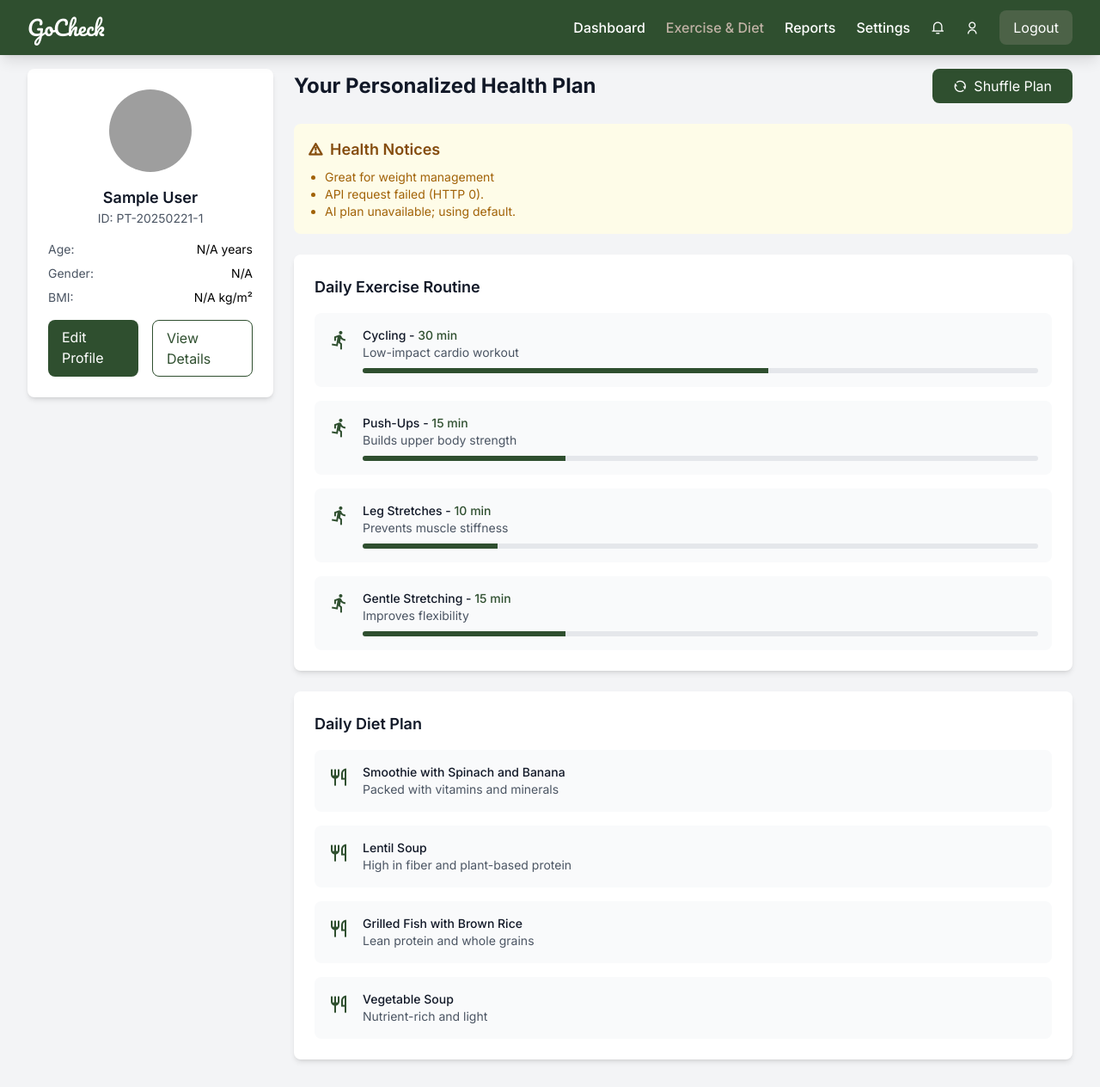
After one commit to zcsofficial/gocheck, a PHP site: page /exercise.php in a window 1280 px wide. The commit adds this page. Shown: the whole page at 86% size. Run offline with PHP 8.4, Linux system fonts and the light colour scheme; the visitor is signed in with stand-in values (Sample User, id 1); data that the repository does not hold is empty; some libraries are stand-ins or nearby versions; grey boxes are pictures that could not be loaded.

Commit message:
Add files via upload

````diff
--- a/dashboard.php
+++ b/dashboard.php
@@ -177,7 +177,7 @@ $conn->close();
                 <div class="hidden md:flex items-center gap-2 sm:gap-4 flex-wrap">
                     <div class="flex items-center space-x-2 sm:space-x-4 flex-wrap">
                         <a href="dashboard.php" class="text-white px-2 sm:px-3 py-1 sm:py-2 text-sm font-medium">Dashboard</a>
-
+                        <a href="exercise.php" class="text-secondary font-medium">Exercise & Diet</a>
                         <a href="reports.php" class="text-secondary hover:text-white px-2 sm:px-3 py-1 sm:py-2 text-sm font-medium">Reports</a>
                         <a href="settings.php" class="text-secondary hover:text-white px-2 sm:px-3 py-1 sm:py-2 text-sm font-medium">Settings</a>
                     </div>
@@ -196,7 +196,7 @@ $conn->close();
         <!-- Mobile Menu -->
         <div id="mobileMenu" class="hidden md:hidden bg-primary text-white px-2 py-2">
             <a href="dashboard.php" class="block px-2 py-1 text-sm font-medium text-white">Dashboard</a>
-
+            <a href="exercise.php" class="block py-2 text-secondary">Exercise & Diet</a>
             <a href="reports.php" class="block px-2 py-1 text-sm font-medium text-secondary hover:text-white">Reports</a>
             <a href="settings.php" class="block px-2 py-1 text-sm font-medium text-secondary hover:text-white">Settings</a>
             <a href="notifications.php" class="block px-2 py-1 text-sm font-medium text-secondary hover:text-white flex items-center">
--- /dev/null
+++ b/exercise.php
@@ -0,0 +1,402 @@
+<?php
+session_start();
+include 'config.php'; // Database connection
+
+// Check if user is logged in
+if (!isset($_SESSION['user_id'])) {
+    header("Location: login.php");
+    exit();
+}
+
+$user_id = $_SESSION['user_id'];
+
+// Enable detailed error logging
+ini_set('log_errors', 1);
+ini_set('error_log', 'php_errors.log');
+error_log("Starting exercise.php for user_id: $user_id");
+
+// Fetch user data
+$query = "SELECT name, email, contact_number FROM users WHERE id = '$user_id'";
+$user_result = mysqli_query($conn, $query);
+$user = mysqli_fetch_assoc($user_result) ?? [];
+
+// Fetch profile data including profile_photo
+$query = "SELECT profile_photo, age, gender, height, height_unit, weight, weight_unit FROM user_profiles WHERE user_id = '$user_id'";
+$profile_result = mysqli_query($conn, $query);
+$profile = mysqli_fetch_assoc($profile_result) ?? [];
+
+// Set profile picture with fallback
+$profile_photo = !empty($profile['profile_photo']) && file_exists($profile['profile_photo'])
+    ? htmlspecialchars($profile['profile_photo'])
+    : 'https://public.readdy.ai/ai/img_res/9b4fe9c3650fdb605f69787c8e9898b5.jpg';
+
+// Fetch vital statistics
+$query = "SELECT systolic_bp, diastolic_bp FROM vital_statistics WHERE user_id = '$user_id'";
+$vital_result = mysqli_query($conn, $query);
+$vital = mysqli_fetch_assoc($vital_result) ?? [];
+
+// Fetch renal test results
+$query = "SELECT urea, creatinine, uric_acid, calcium FROM renal_tests WHERE user_id = '$user_id'";
+$renal_result = mysqli_query($conn, $query);
+$renal = mysqli_fetch_assoc($renal_result) ?? [];
+
+// Calculate BMI for additional context
+$bmi = null;
+if ($profile['height'] && $profile['weight'] && $profile['height_unit'] === 'cm' && $profile['weight_unit'] === 'kg') {
+    $height_m = $profile['height'] / 100;
+    $bmi = round($profile['weight'] / ($height_m * $height_m), 1);
+}
+
+// Prepare health data summary for API
+$health_summary = "User Health Profile:\n";
+$health_summary .= "- Age: " . ($profile['age'] ?? 'N/A') . " years\n";
+$health_summary .= "- Gender: " . ($profile['gender'] ?? 'N/A') . "\n";
+$health_summary .= "- Weight: " . ($profile['weight'] ?? 'N/A') . " " . ($profile['weight_unit'] ?? 'N/A') . "\n";
+$health_summary .= "- Height: " . ($profile['height'] ?? 'N/A') . " " . ($profile['height_unit'] ?? 'N/A') . "\n";
+$health_summary .= "- BMI: " . ($bmi ?? 'N/A') . " kg/m²\n";
+$health_summary .= "- Systolic BP: " . ($vital['systolic_bp'] ?? 'N/A') . " mmHg (normal: <120)\n";
+$health_summary .= "- Diastolic BP: " . ($vital['diastolic_bp'] ?? 'N/A') . " mmHg (normal: <80)\n";
+$health_summary .= "- Urea: " . ($renal['urea'] ?? 'N/A') . " mg/dL (normal: 7-20)\n";
+$health_summary .= "- Creatinine: " . ($renal['creatinine'] ?? 'N/A') . " mg/dL (normal: 0.7-1.3)\n";
+$health_summary .= "- Uric Acid: " . ($renal['uric_acid'] ?? 'N/A') . " mg/dL (normal: 3.5-7.2)\n";
+$health_summary .= "- Calcium: " . ($renal['calcium'] ?? 'N/A') . " mg/dL (normal: 8.5-10.5)\n";
+
+// Hardcoded Plans (5 predefined plans)
+$predefined_plans = [
+    [
+        "exercise_plan" => [
+            ["name" => "Brisk Walking", "duration" => "30 min", "description" => "Boosts cardiovascular health and burns calories"],
+            ["name" => "Bodyweight Squats", "duration" => "15 min", "description" => "Strengthens lower body muscles"],
+            ["name" => "Stretching", "duration" => "10 min", "description" => "Improves flexibility and reduces tension"]
+        ],
+        "diet_plan" => [
+            ["meal" => "Greek Yogurt with Fruit", "description" => "High in protein and antioxidants"],
+            ["meal" => "Grilled Chicken Salad", "description" => "Lean protein with fresh veggies"],
+            ["meal" => "Steamed Broccoli with Quinoa", "description" => "Nutrient-dense and filling"]
+        ],
+        "warnings" => ["General fitness plan suitable for most users"]
+    ],
+    [
+        "exercise_plan" => [
+            ["name" => "Yoga", "duration" => "25 min", "description" => "Enhances flexibility and reduces stress"],
+            ["name" => "Light Jogging", "duration" => "20 min", "description" => "Improves endurance gently"],
+            ["name" => "Core Planks", "duration" => "10 min", "description" => "Strengthens core muscles"]
+        ],
+        "diet_plan" => [
+            ["meal" => "Oatmeal with Nuts", "description" => "Rich in fiber and healthy fats"],
+            ["meal" => "Turkey Wrap with Veggies", "description" => "Balanced protein and carbs"],
+            ["meal" => "Baked Salmon with Asparagus", "description" => "Omega-3s and vitamins"]
+        ],
+        "warnings" => ["Balanced plan for moderate activity levels"]
+    ],
+    [
+        "exercise_plan" => [
+            ["name" => "Cycling", "duration" => "30 min", "description" => "Low-impact cardio workout"],
+            ["name" => "Push-Ups", "duration" => "15 min", "description" => "Builds upper body strength"],
+            ["name" => "Leg Stretches", "duration" => "10 min", "description" => "Prevents muscle stiffness"]
+        ],
+        "diet_plan" => [
+            ["meal" => "Smoothie with Spinach and Banana", "description" => "Packed with vitamins and minerals"],
+            ["meal" => "Lentil Soup", "description" => "High in fiber and plant-based protein"],
+            ["meal" => "Grilled Fish with Brown Rice", "description" => "Lean protein and whole grains"]
+        ],
+        "warnings" => ["Great for weight management"]
+    ],
+    [
+        "exercise_plan" => [
+            ["name" => "Swimming", "duration" => "25 min", "description" => "Full-body workout with low joint stress"],
+            ["name" => "Lunges", "duration" => "15 min", "description" => "Tones legs and improves balance"],
+            ["name" => "Dynamic Stretching", "duration" => "10 min", "description" => "Boosts mobility"]
+        ],
+        "diet_plan" => [
+            ["meal" => "Chia Pudding with Berries", "description" => "High in omega-3s and antioxidants"],
+            ["meal" => "Vegetable Stir-Fry with Tofu", "description" => "Low-calorie and nutrient-rich"],
+            ["meal" => "Roasted Chicken with Sweet Potato", "description" => "Balanced macros for energy"]
+        ],
+        "warnings" => ["Ideal for joint-friendly fitness"]
+    ],
+    [
+        "exercise_plan" => [
+            ["name" => "HIIT Cardio", "duration" => "20 min", "description" => "High-intensity fat-burning workout"],
+            ["name" => "Dumbbell Rows", "duration" => "15 min", "description" => "Strengthens back and arms"],
+            ["name" => "Cool-Down Stretching", "duration" => "10 min", "description" => "Aids recovery"]
+        ],
+        "diet_plan" => [
+            ["meal" => "Protein Shake with Almond Milk", "description" => "Supports muscle recovery"],
+            ["meal" => "Beef and Veggie Bowl", "description" => "High protein and fiber"],
+            ["meal" => "Avocado Toast with Egg", "description" => "Healthy fats and protein"]
+        ],
+        "warnings" => ["Intense plan for active users"]
+    ]
+];
+
+// Shuffle predefined plans
+shuffle($predefined_plans);
+
+// Select one random hardcoded plan
+$selected_plan = $predefined_plans[0];
+$exercise_plan = $selected_plan['exercise_plan'];
+$diet_plan = $selected_plan['diet_plan'];
+$warnings = $selected_plan['warnings'];
+
+// Check for cached API plan (valid for 24 hours)
+$query = "SELECT exercise_plan, diet_plan, generated_at FROM health_plans WHERE user_id = '$user_id' AND generated_at > NOW() - INTERVAL 1 DAY";
+$cache_result = mysqli_query($conn, $query);
+$cache = mysqli_fetch_assoc($cache_result);
+
+$api_exercise_plan = [];
+$api_diet_plan = [];
+$api_warnings = [];
+
+if ($cache && !isset($_POST['refresh'])) {
+    $api_exercise_plan = json_decode($cache['exercise_plan'], true) ?? [];
+    $api_diet_plan = json_decode($cache['diet_plan'], true) ?? [];
+    $api_warnings = ["Cached AI-generated plan"];
+    error_log("Using cached API plan for user_id: $user_id");
+} else {
+    // Hugging Face API setup (as the 6th option)
+    $api_token = "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";
+    $api_url = "https://api-inference.huggingface.co/models/mixtral-8x7b-instruct-v0.1";
+    $prompt = "[INST] Based on the following health data, create a detailed, personalized daily exercise and diet plan tailored to the user's specific conditions (e.g., age, weight, BMI, blood pressure, renal health). Avoid generic responses and use the provided data to make informed recommendations. Return the result in JSON format:\n\n$health_summary\n\nOutput format:\n```json\n{
+  \"exercise_plan\": [
+    {\"name\": \"Walking\", \"duration\": \"30 min\", \"description\": \"Low-impact exercise to improve circulation\"}
+  ],
+  \"diet_plan\": [
+    {\"meal\": \"Oatmeal with Berries\", \"description\": \"High in fiber and antioxidants\"}
+  ],
+  \"warnings\": [\"High BP detected, avoid intense exercise\"]
+}\n```[/INST]";
+
+    $headers = [
+        "Authorization: Bearer $api_token",
+        "Content-Type: application/json"
+    ];
+
+    $data = [
+        "inputs" => $prompt,
+        "parameters" => [
+            "max_new_tokens" => 800,
+            "temperature" => 0.5,
+            "top_p" => 0.9,
+            "do_sample" => true,
+            "return_full_text" => false
+        ]
+    ];
+
+    // Make API request
+    $ch = curl_init();
+    curl_setopt($ch, CURLOPT_URL, $api_url);
+    curl_setopt($ch, CURLOPT_POST, true);
+    curl_setopt($ch, CURLOPT_HTTPHEADER, $headers);
+    curl_setopt($ch, CURLOPT_POSTFIELDS, json_encode($data));
+    curl_setopt($ch, CURLOPT_RETURNTRANSFER, true);
+    $response = curl_exec($ch);
+    $http_code = curl_getinfo($ch, CURLINFO_HTTP_CODE);
+    $curl_error = curl_error($ch);
+    curl_close($ch);
+
+    // Log response
+    error_log("API Response (HTTP $http_code): " . $response);
+    if ($curl_error) error_log("cURL Error: " . $curl_error);
+
+    if ($http_code == 200 && $response) {
+        $api_result = json_decode($response, true);
+        $generated_text = $api_result[0]['generated_text'] ?? '';
+        error_log("Generated Text: " . $generated_text);
+
+        // Extract JSON
+        preg_match('/```json\s*(.*?)\s*```/s', $generated_text, $json_match);
+        if ($json_match && isset($json_match[1])) {
+            $plan_data = json_decode($json_match[1], true);
+            if (json_last_error() === JSON_ERROR_NONE && $plan_data) {
+                $api_exercise_plan = $plan_data['exercise_plan'] ?? [];
+                $api_diet_plan = $plan_data['diet_plan'] ?? [];
+                $api_warnings = $plan_data['warnings'] ?? [];
+
+                // Validate and sanitize
+                $api_exercise_plan = array_filter($api_exercise_plan, fn($e) => !empty($e['name']) && !empty($e['duration']) && !empty($e['description']));
+                $api_diet_plan = array_filter($api_diet_plan, fn($d) => !empty($d['meal']) && !empty($d['description']));
+
+                // Cache the API plan
+                $exercise_json = mysqli_real_escape_string($conn, json_encode($api_exercise_plan));
+                $diet_json = mysqli_real_escape_string($conn, json_encode($api_diet_plan));
+                $query = "INSERT INTO health_plans (user_id, exercise_plan, diet_plan) VALUES ('$user_id', '$exercise_json', '$diet_json')
+                          ON DUPLICATE KEY UPDATE exercise_plan = '$exercise_json', diet_plan = '$diet_json', generated_at = NOW()";
+                mysqli_query($conn, $query) or error_log("DB Error: " . mysqli_error($conn));
+            } else {
+                error_log("JSON Parse Error: " . json_last_error_msg());
+                $api_warnings[] = "Invalid API plan format.";
+            }
+        } else {
+            error_log("No valid JSON in response: " . $generated_text);
+            $api_warnings[] = "API response parsing failed.";
+        }
+    } else {
+        $api_warnings[] = "API request failed (HTTP $http_code).";
+    }
+
+    // Use fallback if API fails
+    if (empty($api_exercise_plan) || empty($api_diet_plan)) {
+        $api_exercise_plan = [["name" => "Gentle Stretching", "duration" => "15 min", "description" => "Improves flexibility"]];
+        $api_diet_plan = [["meal" => "Vegetable Soup", "description" => "Nutrient-rich and light"]];
+        $api_warnings[] = "AI plan unavailable; using default.";
+    }
+}
+
+// Combine hardcoded and API plans
+$all_exercise_plans = array_merge($exercise_plan, $api_exercise_plan);
+$all_diet_plans = array_merge($diet_plan, $api_diet_plan);
+$all_warnings = array_merge($warnings, $api_warnings);
+
+// Close connection
+mysqli_close($conn);
+?>
+
+<!DOCTYPE html>
+<html lang="en">
+<head>
+    <meta charset="UTF-8">
+    <meta name="viewport" content="width=device-width, initial-scale=1.0">
+    <title>GoCheck Exercise & Diet Plan</title>
+    <script src="https://cdn.tailwindcss.com"></script>
+    <link href="https://fonts.googleapis.com/css2?family=Pacifico&family=Inter:wght@400;500;600;700&display=swap" rel="stylesheet">
+    <link href="https://cdn.jsdelivr.net/npm/remixicon@4.5.0/fonts/remixicon.css" rel="stylesheet">
+    <link rel="stylesheet" href="https://cdnjs.cloudflare.com/ajax/libs/animate.css/4.1.1/animate.min.css">
+    <style>
+        body { font-family: 'Inter', sans-serif; }
+        .card { transition: all 0.3s ease; }
+        .card:hover { transform: translateY(-5px); box-shadow: 0 12px 24px rgba(0, 0, 0, 0.15); }
+        .progress-bar { height: 6px; background: #e5e7eb; border-radius: 3px; overflow: hidden; }
+        .progress-fill { height: 100%; background: #2F4F2F; transition: width 0.5s ease; }
+        .profile-img { object-fit: cover; width: 100%; height: 100%; }
+        @media (max-width: 640px) { .grid-cols-12 { grid-template-columns: 1fr; } .col-span-3, .col-span-9 { grid-column: span 12; } }
+        @media (min-width: 641px) and (max-width: 1024px) { .grid-cols-12 { grid-template-columns: repeat(6, 1fr); } .col-span-3, .col-span-9 { grid-column: span 6; } }
+    </style>
+    <script>
+        tailwind.config = {
+            theme: { extend: { colors: { primary: '#2F4F2F', secondary: '#BFB1A4' }, borderRadius: { 'button': '8px' } } }
+        }
+    </script>
+</head>
+<body class="bg-gray-100 min-h-screen">
+    <nav class="bg-primary fixed w-full top-0 z-50 shadow-lg">
+        <div class="max-w-7xl mx-auto px-4 sm:px-6 lg:px-8">
+            <div class="flex justify-between h-16 items-center">
+                <span class="text-white text-2xl font-['Pacifico']">GoCheck</span>
+                <div class="flex items-center gap-4 md:hidden">
+                    <button id="menuButton" class="text-white focus:outline-none"><i class="ri-menu-line ri-2x"></i></button>
+                </div>
+                <div class="hidden md:flex items-center gap-6">
+                    <a href="dashboard.php" class="text-white hover:text-secondary font-medium">Dashboard</a>
+                    <a href="exercise.php" class="text-secondary font-medium">Exercise & Diet</a>
+                    <a href="reports.php" class="text-white hover:text-secondary font-medium">Reports</a>
+                    <a href="settings.php" class="text-white hover:text-secondary font-medium">Settings</a>
+                    <a href="notifications.php" class="text-white hover:text-secondary"><i class="ri-notification-3-line"></i></a>
+                    <a href="profile.php" class="text-white hover:text-secondary"><i class="ri-user-line"></i></a>
+                    <a href="logout.php" class="bg-secondary/20 text-white px-4 py-2 rounded-button hover:bg-secondary/30 transition">Logout</a>
+                </div>
+            </div>
+            <div id="mobileMenu" class="hidden md:hidden bg-primary text-white px-4 py-2">
+                <a href="dashboard.php" class="block py-2 text-white">Dashboard</a>
+                <a href="exercise.php" class="block py-2 text-secondary">Exercise & Diet</a>
+                <a href="reports.php" class="block py-2 text-white">Reports</a>
+                <a href="settings.php" class="block py-2 text-white">Settings</a>
+                <a href="notifications.php" class="block py-2 text-white flex items-center"><i class="ri-notification-3-line mr-2"></i> Notifications</a>
+                <a href="profile.php" class="block py-2 text-white flex items-center"><i class="ri-user-line mr-2"></i> Profile</a>
+                <a href="logout.php" class="block py-2 text-white bg-secondary/20 rounded-button">Logout</a>
+            </div>
+        </div>
+    </nav>
+
+    <main class="pt-20 pb-8 px-4 sm:px-6 lg:px-8">
+        <div class="max-w-7xl mx-auto">
+            <div class="grid grid-cols-12 gap-6">
+                <div class="col-span-3">
+                    <div class="bg-white rounded-lg p-6 shadow-md card">
+                        <div class="flex flex-col items-center">
+                            <div class="w-24 h-24 rounded-full overflow-hidden mb-4">
+                                <img src="<?php echo $profile_photo; ?>" alt="Profile Photo" class="profile-img">
+                            </div>
+                            <h2 class="text-lg font-semibold text-gray-900"><?php echo htmlspecialchars($user['name'] ?? 'User'); ?></h2>
+                            <p class="text-sm text-gray-600 mb-4">ID: PT-<?php echo date('Ymd') . '-' . $user_id; ?></p>
+                            <div class="w-full space-y-2 text-sm">
+                                <div class="flex justify-between"><span class="text-gray-600">Age:</span><span><?php echo htmlspecialchars($profile['age'] ?? 'N/A'); ?> years</span></div>
+                                <div class="flex justify-between"><span class="text-gray-600">Gender:</span><span><?php echo htmlspecialchars($profile['gender'] ?? 'N/A'); ?></span></div>
+                                <div class="flex justify-between"><span class="text-gray-600">BMI:</span><span><?php echo htmlspecialchars($bmi ?? 'N/A'); ?> kg/m²</span></div>
+                            </div>
+                            <div class="flex space-x-4 mt-4">
+                                <a href="profile.php" class="px-4 py-2 bg-primary text-white rounded-button hover:bg-primary/90 transition">Edit Profile</a>
+                                <a href="reports.php" class="px-4 py-2 border border-primary text-primary rounded-button hover:bg-primary hover:text-white transition">View Details</a>
+                            </div>
+                        </div>
+                    </div>
+                </div>
+
+                <div class="col-span-9">
+                    <div class="flex justify-between items-center mb-6">
+                        <h1 class="text-2xl font-bold text-gray-900">Your Personalized Health Plan</h1>
+                        <button id="refreshPlan" class="px-6 py-2 bg-primary text-white rounded-button hover:bg-primary/90 flex items-center transition">
+                            <i class="ri-refresh-line mr-2"></i> Shuffle Plan
+                        </button>
+                    </div>
+
+                    <?php if (!empty($all_warnings)): ?>
+                        <div class="bg-yellow-50 p-4 rounded-lg mb-6 animate__animated animate__fadeIn">
+                            <h3 class="text-lg font-semibold text-yellow-800 flex items-center"><i class="ri-alert-line mr-2"></i> Health Notices</h3>
+                            <ul class="list-disc pl-5 mt-2 text-sm text-yellow-700">
+                                <?php foreach ($all_warnings as $warning): ?>
+                                    <li><?php echo htmlspecialchars($warning); ?></li>
+                                <?php endforeach; ?>
+                            </ul>
+                        </div>
+                    <?php endif; ?>
+
+                    <div class="bg-white p-6 rounded-lg shadow-md mb-6 card animate__animated animate__fadeInUp">
+                        <h3 class="text-lg font-semibold text-gray-900 mb-4">Daily Exercise Routine</h3>
+                        <div class="space-y-4">
+                            <?php foreach ($all_exercise_plans as $index => $exercise): ?>
+                                <div class="flex items-start p-4 bg-gray-50 rounded-lg card animate__animated animate__bounceIn" style="animation-delay: <?php echo $index * 0.2; ?>s;">
+                                    <i class="ri-run-line text-primary text-2xl mr-4"></i>
+                                    <div class="flex-1">
+                                        <p class="text-sm font-medium text-gray-900"><?php echo htmlspecialchars($exercise['name']); ?> - <span class="text-primary"><?php echo htmlspecialchars($exercise['duration']); ?></span></p>
+                                        <p class="text-sm text-gray-600"><?php echo htmlspecialchars($exercise['description']); ?></p>
+                                        <div class="progress-bar mt-2"><div class="progress-fill" style="width: <?php echo min(100, (int)str_replace(' min', '', $exercise['duration']) * 2); ?>%;"></div></div>
+                                    </div>
+                                </div>
+                            <?php endforeach; ?>
+                        </div>
+                    </div>
+
+                    <div class="bg-white p-6 rounded-lg shadow-md card animate__animated animate__fadeInUp" style="animation-delay: 0.2s;">
+                        <h3 class="text-lg font-semibold text-gray-900 mb-4">Daily Diet Plan</h3>
+                        <div class="space-y-4">
+                            <?php foreach ($all_diet_plans as $index => $diet): ?>
+                                <div class="flex items-start p-4 bg-gray-50 rounded-lg card animate__animated animate__bounceIn" style="animation-delay: <?php echo ($index + count($all_exercise_plans)) * 0.2; ?>s;">
+                                    <i class="ri-restaurant-line text-primary text-2xl mr-4"></i>
+                                    <div>
+                                        <p class="text-sm font-medium text-gray-900"><?php echo htmlspecialchars($diet['meal']); ?></p>
+                                        <p class="text-sm text-gray-600"><?php echo htmlspecialchars($diet['description']); ?></p>
+                                    </div>
+                                </div>
+                            <?php endforeach; ?>
+                        </div>
+                    </div>
+                </div>
+            </div>
+        </div>
+    </main>
+
+    <script>
+        document.getElementById('menuButton').addEventListener('click', () => {
+            document.getElementById('mobileMenu').classList.toggle('hidden');
+        });
+
+        document.getElementById('refreshPlan').addEventListener('click', () => {
+            fetch('exercise.php', { method: 'POST', body: new URLSearchParams({ 'refresh': true }) })
+                .then(response => response.text())
+                .then(() => location.reload())
+                .catch(err => console.error('Refresh failed:', err));
+        });
+    </script>
+</body>
+</html>
--- a/reports.php
+++ b/reports.php
@@ -1,7 +1,7 @@
 <?php
 session_start();
 include 'config.php';
-include 'alert.php'; // Database connection
+
 
 // Check if user is not logged in
 if (!isset($_SESSION['user_id'])) {
--- a/settings.php
+++ b/settings.php
@@ -1,7 +1,7 @@
 <?php
 session_start();
 include 'config.php';
-include 'alert.php';  // Database connection
+
 
 // Check if user is not logged in
 if (!isset($_SESSION['user_id'])) {
````
Also changed, not shown: db.sql (+8 -0 lines).
